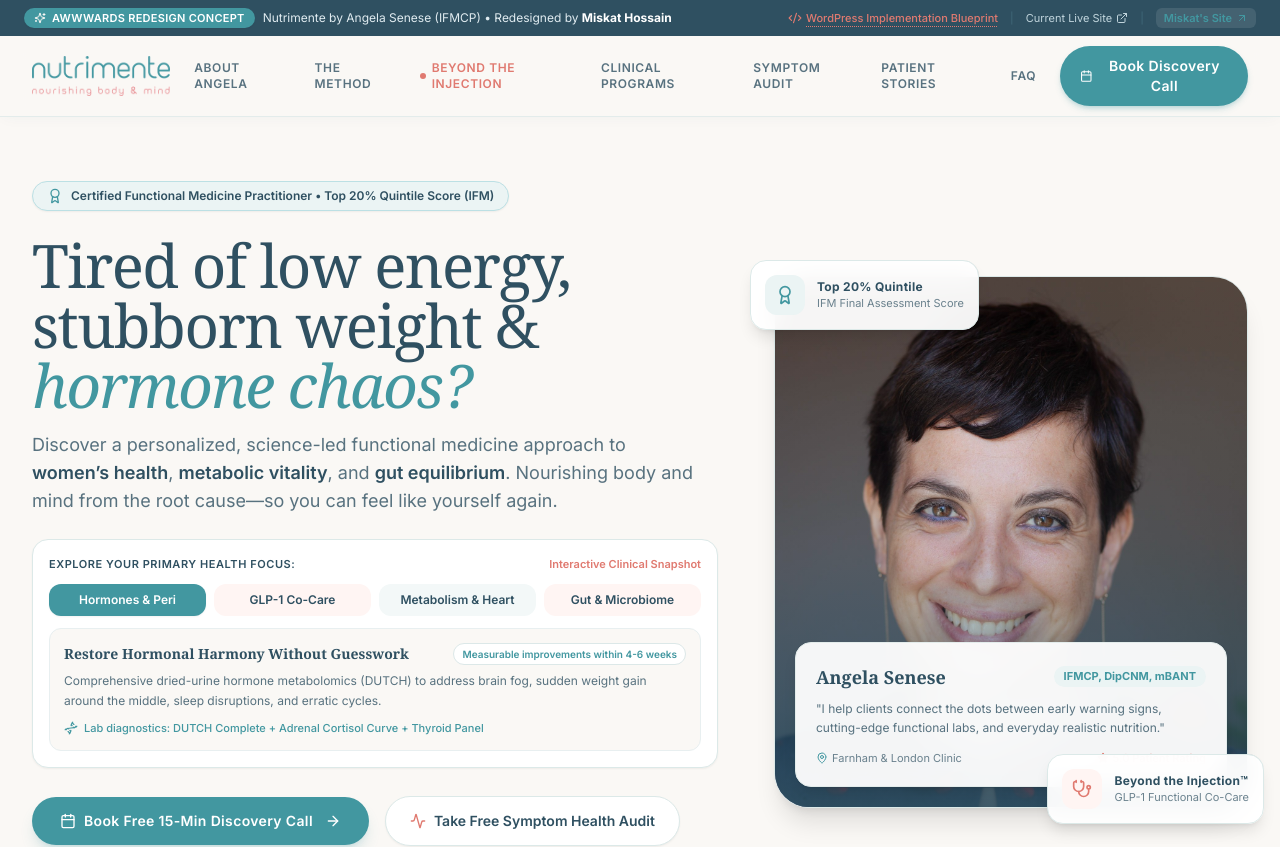
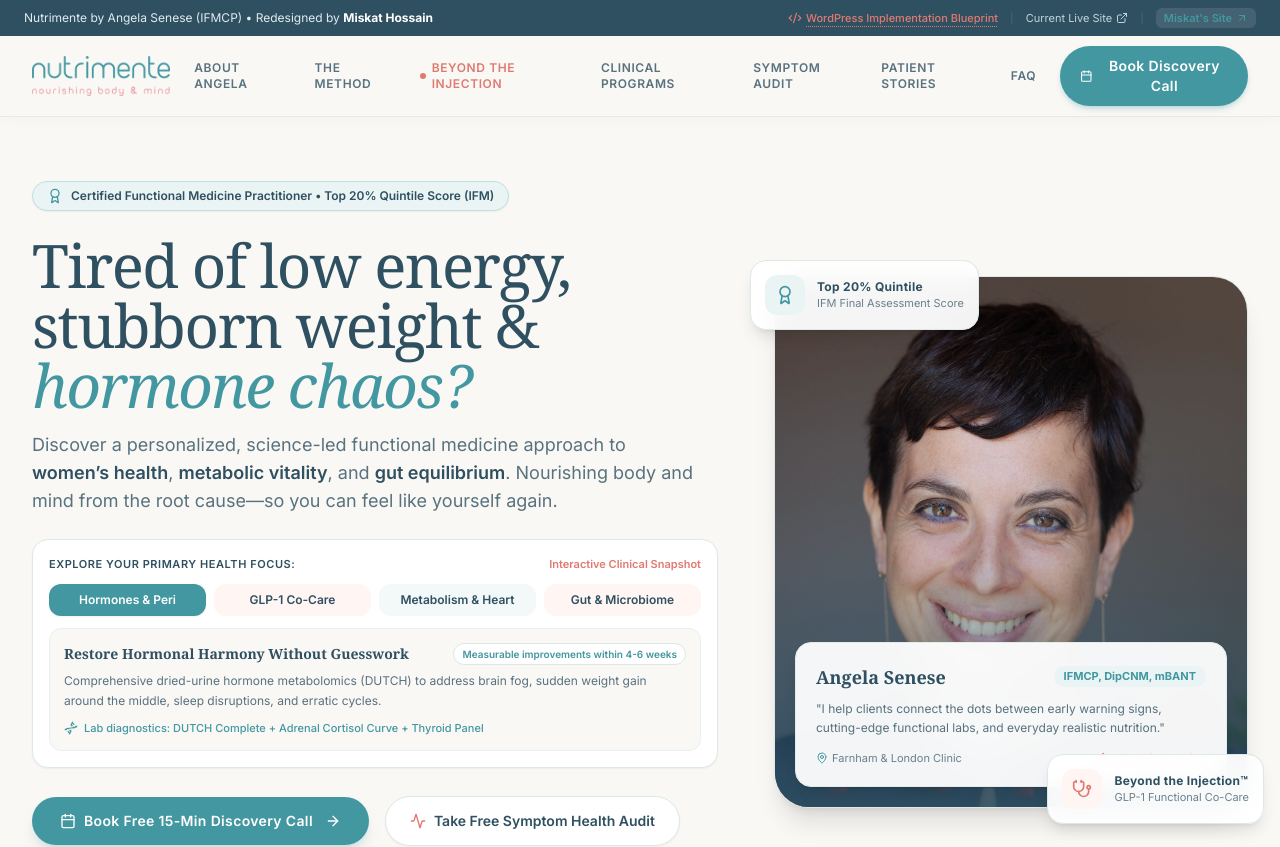
Before and after one commit to miskathoss/miskathossain, a Next.js app: page /nutrimente in a window 1280 px wide. Shown: the top 847 px of the page. Built offline with nearby package versions, Linux system fonts and the light colour scheme.

Commit message:
fix(nutrimente): remove Awwwards badge from top bar

```diff
--- a/src/app/nutrimente/NutrimenteClient.tsx
+++ b/src/app/nutrimente/NutrimenteClient.tsx
@@ -285,10 +285,6 @@ export default function NutrimenteClient() {
       <div className="bg-[#2F5061] text-white text-xs py-2 px-4 sm:px-6 relative z-50">
         <div className="max-w-7xl mx-auto flex flex-col md:flex-row items-center justify-between gap-2.5 text-center md:text-left">
           <div className="flex items-center gap-2 flex-wrap justify-center">
-            <span className="inline-flex items-center gap-1.5 px-2.5 py-0.5 rounded-full bg-[#4297A0] text-white font-semibold text-[11px] tracking-wide uppercase shadow-sm">
-              <Sparkles className="w-3 h-3 text-[#FAF8F5]" />
-              Awwwards Redesign Concept
-            </span>
             <span className="text-[#E0EBF0]">
               Nutrimente by Angela Senese (IFMCP) • Redesigned by{" "}
               <strong className="text-white">Miskat Hossain</strong>
```
